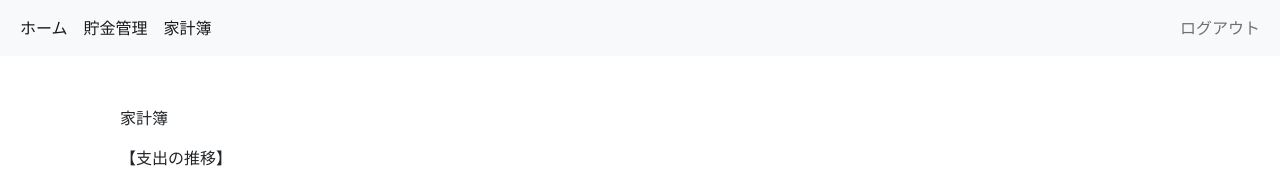
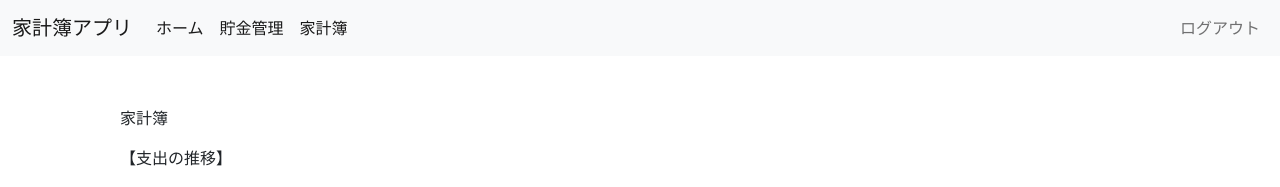
Before and after one commit to ruih8gta/AccountBookApp, a Flask app: page /budget in a window 1280 px wide. Shown: the top 187 px of the page. Run offline with Flask 3, Linux system fonts and the light colour scheme; the visitor is signed in with stand-in values (Sample User, id 1).

Commit message:
レスポンシブ対応

```diff
--- a/src/app.py
+++ b/src/app.py
@@ -5,7 +5,7 @@ from models import app, db, SavingsData, AccountBookData, User
 import matplotlib.pyplot as plt
 import random
 from functools import wraps
-
+app.secret_key = 'your_secret_key'
 def login_required(f):
     @wraps(f)
     def decorated_function(*args, **kwargs):
@@ -143,5 +143,4 @@ def get_data_account():
     return labels, values
 
 if __name__ == '__main__':
-    app.secret_key = 'your_secret_key'
     app.run(debug=True)
--- a/src/templates/base.html
+++ b/src/templates/base.html
@@ -2,12 +2,18 @@
 <html lang="ja">
 <head>
     <meta charset="UTF-8">
+    <meta name="viewport" content="width=device-width, initial-scale=1.0">
     <link href="https://cdn.jsdelivr.net/npm/bootstrap@5.0.2/dist/css/bootstrap.min.css" rel="stylesheet" integrity="sha384-EVSTQN3/azprG1Anm3QDgpJLIm9Nao0Yz1ztcQTwFspd3yD65VohhpuuCOmLASjC" crossorigin="anonymous">
     <title>家計簿アプリ</title>
 </head>
 <body>
-    <nav class="navbar navbar-expand-lg navbar-light bg-light">
+<script src="https://cdn.jsdelivr.net/npm/bootstrap@5.0.2/dist/js/bootstrap.bundle.min.js" integrity="sha384-MrcW6ZMFYlzcLA8Nl+NtUVF0sA7MsXsP1UyJoMp4YLEuNSfAP+JcXn/tWtIaxVXM" crossorigin="anonymous"></script>
+    <header class="navbar navbar-expand-lg navbar-light bg-light">
         <div class="container-fluid">
+            <a class="navbar-brand" href="#">家計簿アプリ</a>
+            <button class="navbar-toggler" type="button" data-bs-toggle="collapse" data-bs-target="#navbarSupportedContent" aria-controls="navbarSupportedContent" aria-expanded="false" aria-label="Toggle navigation">
+                <span class="navbar-toggler-icon"></span>
+            </button>
             <div class="collapse navbar-collapse" id="navbarSupportedContent">
                 <ul class="navbar-nav me-auto mb-2 mb-lg-0">
                     <li class="nav-item">
@@ -27,7 +33,7 @@
                 </ul>
             </div>
         </div>
-    </nav>
+    </header>
 
     <div class="container" style="padding:50px 50px">
         {% block content %}
@@ -39,7 +45,6 @@
             <span class="text-muted">© 2024 家計簿アプリ</span>
         </div>
     </footer>
-
 </body>
 
 </html>
```
